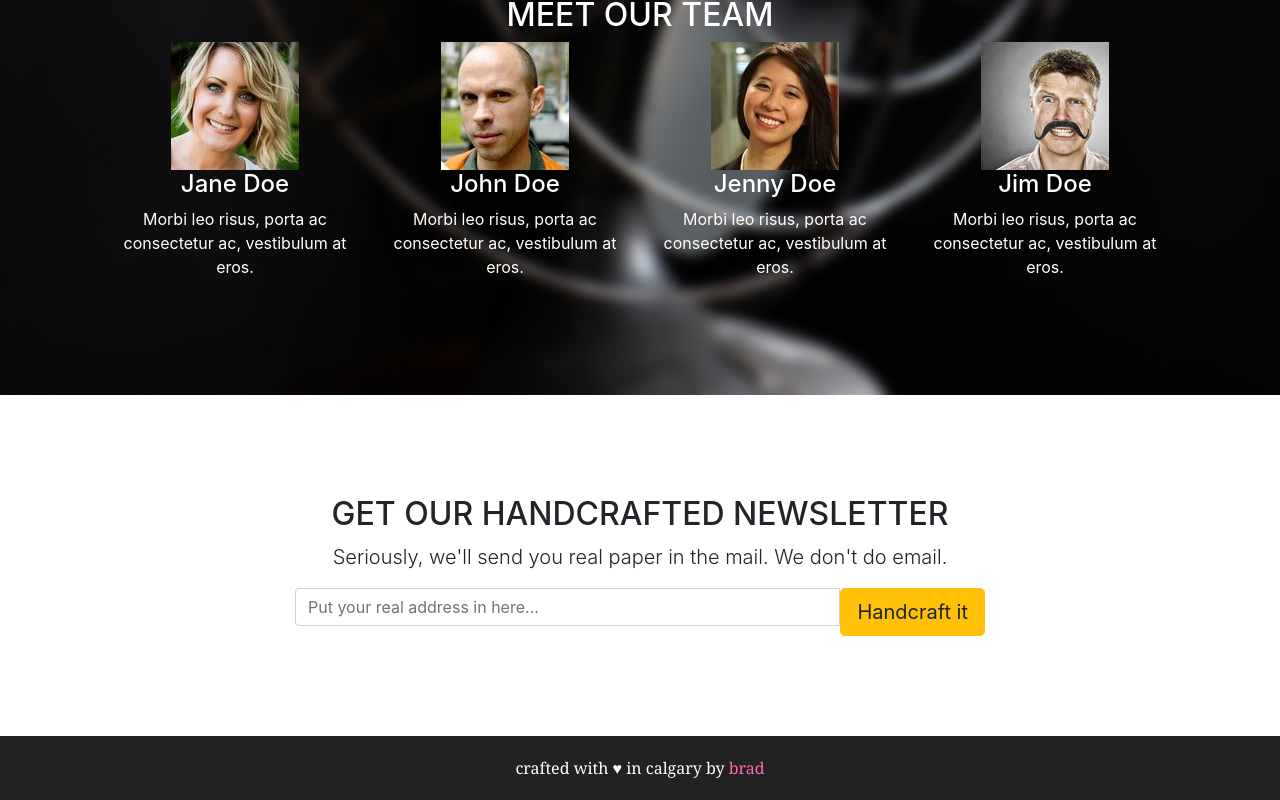
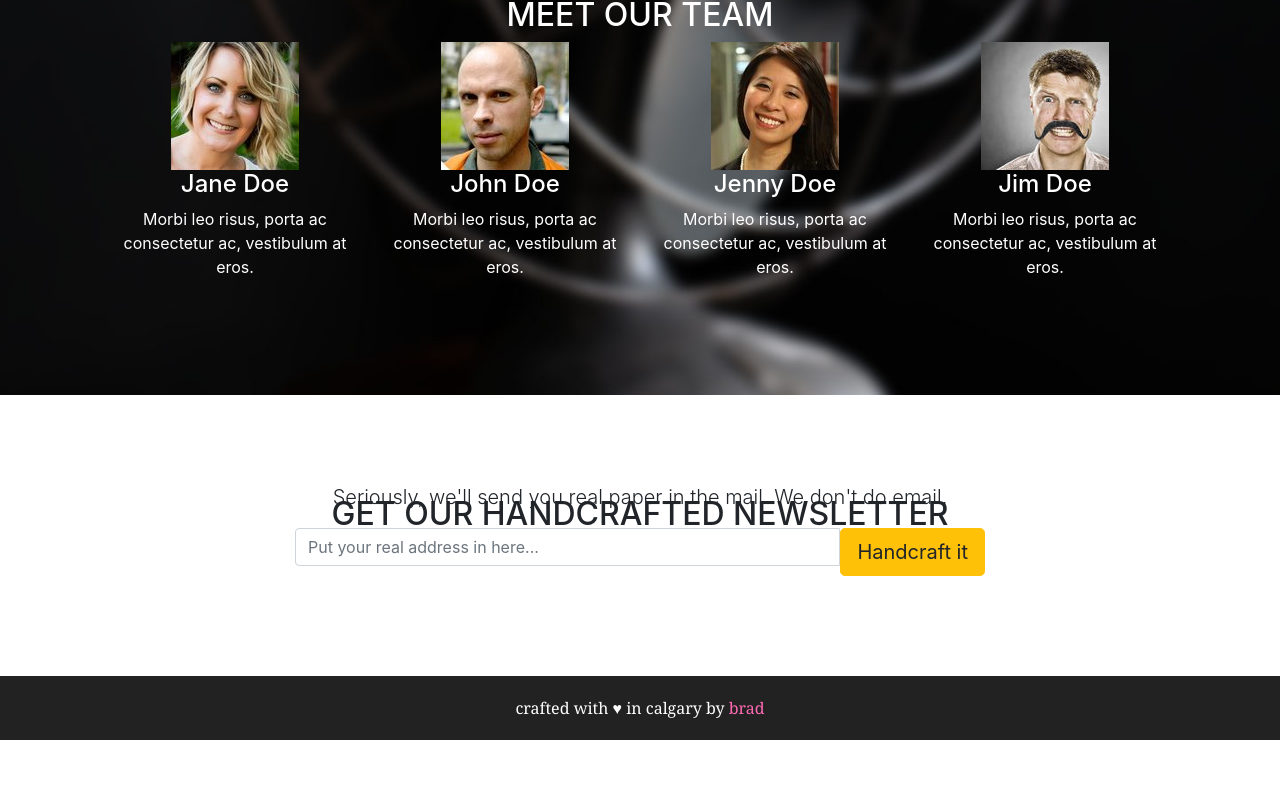
Before and after one commit to PeterLion/inyanjacourseui-react, a React (Create React App) app: page /about-us in a window 1280 px wide. Shown: the part 1429-2229 px from the top of the page. After the commit the page ends 2169 px from the top, so only its background shows below. Built offline with nearby package versions, Linux system fonts and the light colour scheme.

Commit message:
Adjusted newsletter form

```diff
--- a/src/components/Layout/About.js
+++ b/src/components/Layout/About.js
@@ -77,7 +77,7 @@ class About extends Component {
                 <section id="signup">
                     <div className="container">
                         <h2>Get our handcrafted newsletter</h2>
-                        <p className="lead mt-2">Seriously, we'll send you real paper in the mail. We don't do email.</p>
+                        <p className="lead">Seriously, we'll send you real paper in the mail. We don't do email.</p>
                         <div className="row">
                             <div className="col-sm-8 offset-2">
                                 <form>
```
